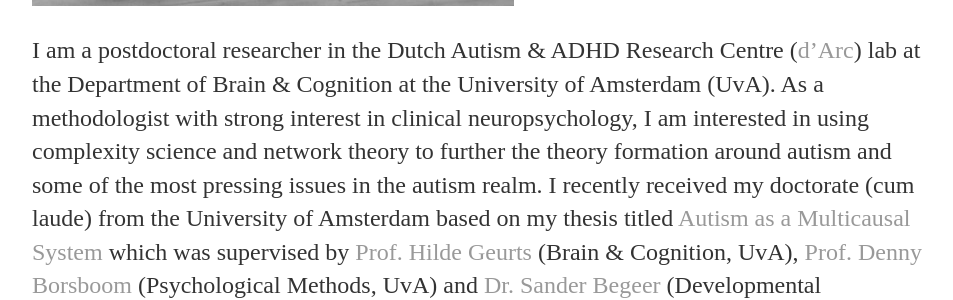
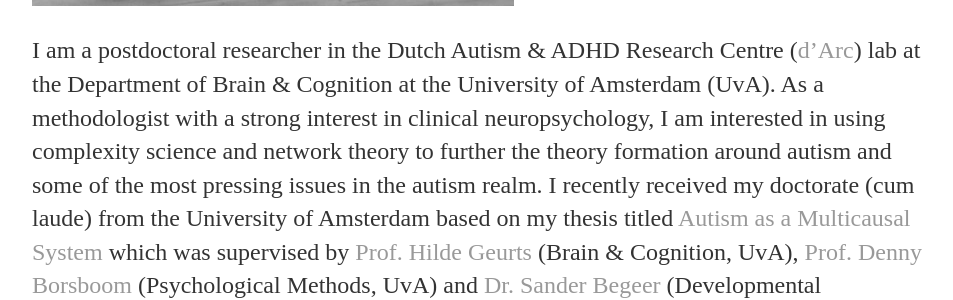
Before and after one commit to MarieDeserno/mariekdeserno.github.io, a Jekyll site: the page built from index.html, in a window 1280 px wide. Shown: the part 672-972 px from the top of the page, without its empty margins (160-1113 px from the left). Built offline with Jekyll 4.4.1, drawn with Linux system fonts in a browser that asks for light colours.

```diff
--- a/index.html
+++ b/index.html
@@ -7,7 +7,7 @@ title: Marie K. Deserno
 	<img src="about/promotie.jpeg" alt="hi" class="inline"/>
 	<p>
 		I am a postdoctoral researcher in the Dutch Autism & ADHD Research Centre (<a href="http://www.dutcharc.nl/">d’Arc</a>) lab at the Department of Brain & Cognition at the University of Amsterdam (UvA).
-		As a methodologist with strong interest in clinical neuropsychology, I am interested in using complexity science and network theory to further the theory formation around autism and some of the most pressing issues in the autism realm.
+		As a methodologist with a strong interest in clinical neuropsychology, I am interested in using complexity science and network theory to further the theory formation around autism and some of the most pressing issues in the autism realm.
 		I recently received my doctorate (cum laude) from the University of Amsterdam
 		based on my thesis titled <a href="https://dare.uva.nl/search?identifier=a6933d33-58d9-465a-b55f-a3d5d4b0e66c">Autism as a Multicausal System</a> which was supervised by <a href="http://www.dutcharc.nl/team/hilde-geurts/" >Prof. Hilde Geurts</a> (Brain & Cognition, UvA), <a href="https://dennyborsboom.com/" >Prof. Denny Borsboom</a> (Psychological Methods, UvA) and <a href="https://research.vu.nl/en/persons/sm-begeer">Dr. Sander Begeer</a>  (Developmental Psychology, VU). <a href="/about">Read more...</a></p>
 </div><!-- /.blurb -->
```
